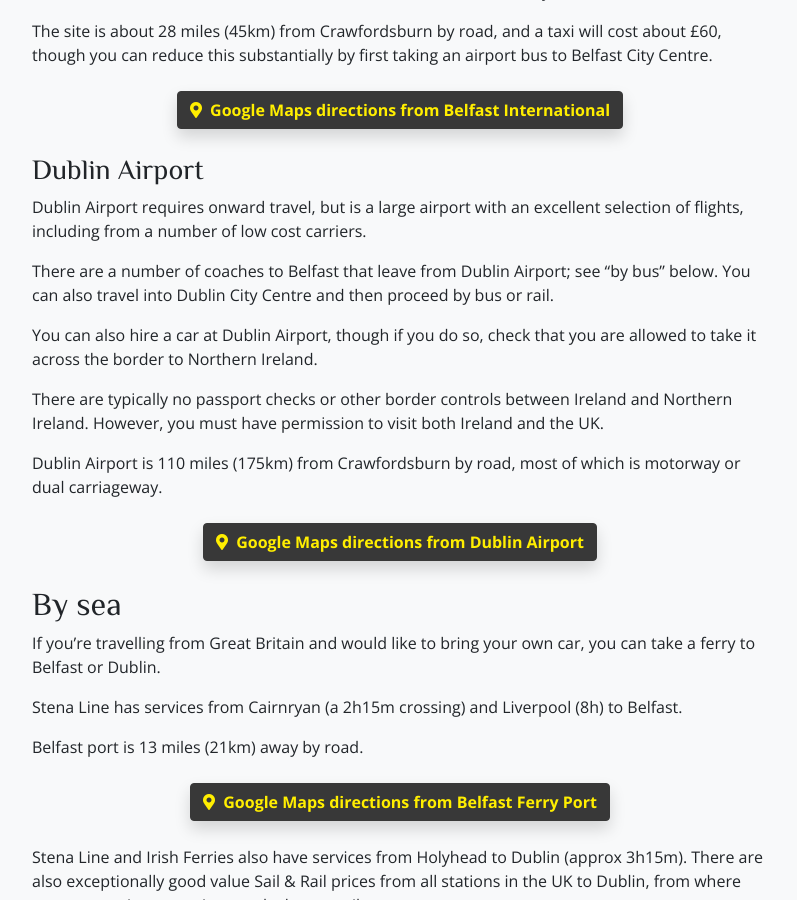
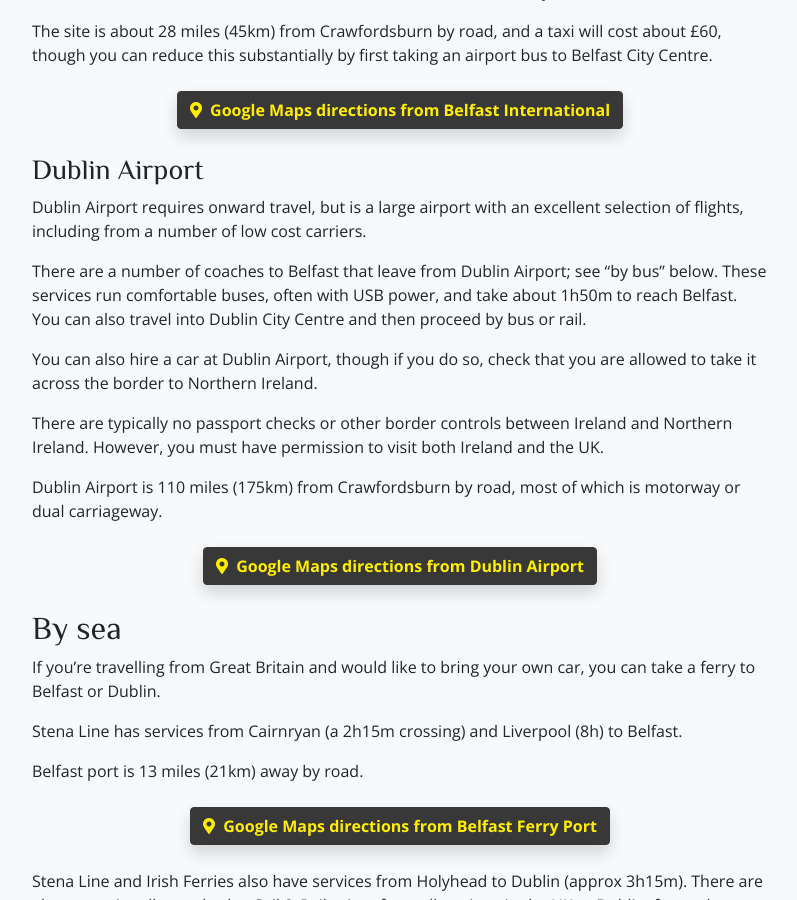
Before and after one commit to drachenwald/dun-in-mara, a Jekyll site: the page built from events/2024/crown/travel.md, in a window 1280 px wide and 900 px high, scrolled down 941 px. Shown: the whole window, without its empty margins (50-847 px from the left). Built offline with Jekyll 4.4.1, drawn with Linux system fonts in a browser that asks for light colours; comment, search, counter and statistics services are not loaded; some of the changed text lies outside the part shown.

Commit message:
bus details

```diff
--- a/events/2024/crown/travel.md
+++ b/events/2024/crown/travel.md
@@ -53,8 +53,9 @@ excellent selection of flights, including from a number of low cost
 carriers.
 
 There are a number of coaches to Belfast that leave from Dublin Airport;
-see "by bus" below. You can also travel into Dublin City Centre and then
-proceed by bus or rail.
+see "by bus" below. These services run comfortable buses, often with USB
+power, and take about 1h50m to reach Belfast. You can also travel into
+Dublin City Centre and then proceed by bus or rail.
 
 You can also hire a car at Dublin Airport, though if
 you do so, check that you are allowed to take it across the border to
@@ -88,7 +89,8 @@ Stena Line and Irish Ferries also have services from Holyhead to Dublin (approx
 There are also exceptionally good value Sail & Rail prices from all stations in the UK
 to Dublin, from where you can continue your journey by bus or rail.
 
-Dublin port is 113 miles (182km) from Crawfordsburn by road, most of which is motorway or dual carraigeway.
+Dublin port is 113 miles (182km) from Crawfordsburn by road, most of which is motorway
+or dual carraigeway.
 
 <div class="text-center m-4">
   <a class="btn btn-primary shadow" href="https://maps.app.goo.gl/CpSKrE6QKNzrbmBu9"><i class="fas fa-map-marker-alt me-1"></i> Google Maps directions from Dublin Ferry Port</a>
@@ -100,7 +102,9 @@ Irish Rail and Translink operate the "Enterprise" rail service between
 Dublin Connolly Station and Belfast Lanyon place. This runs about every
 two hours, and takes about 2h10m.
 
-There are typically no passport checks or other border controls between Ireland and Northern Ireland. However, you must have permission to visit both Ireland and the UK.
+There are typically no passport checks or other border controls between
+Ireland and Northern Ireland. However, you must have permission to visit
+both Ireland and the UK.
 
 From Lanyon Place you can connect with a local train service to
 Helen's Bay about a 20 minute walk to the site, or take a taxi.
@@ -124,10 +128,11 @@ Station) through Dublin Airport to Belfast Glengall St.
 
 A taxi from Glengall St to Crawfordsburn will cost about £30.
 
-There are typically no passport checks or other border controls between Ireland and Northern Ireland. However, you must have permission to visit both Ireland and the UK.
+There are typically no passport checks or other border controls between Ireland and
+Northern Ireland. However, you must have permission to visit both Ireland and the UK.
 
 The journey from Dublin City to Belfast takes about 2h30m, with the journey
-from Dublin Airport slightly shorter.
+from Dublin Airport about 1h50m.
 
 <div class="text-center m-4">
   <a class="btn btn-primary shadow m-2" href="https://www.aircoach.ie/timetables/705X"><i class="fas fa-bus"></i> Aircoach route 705X timetable</a>
```
